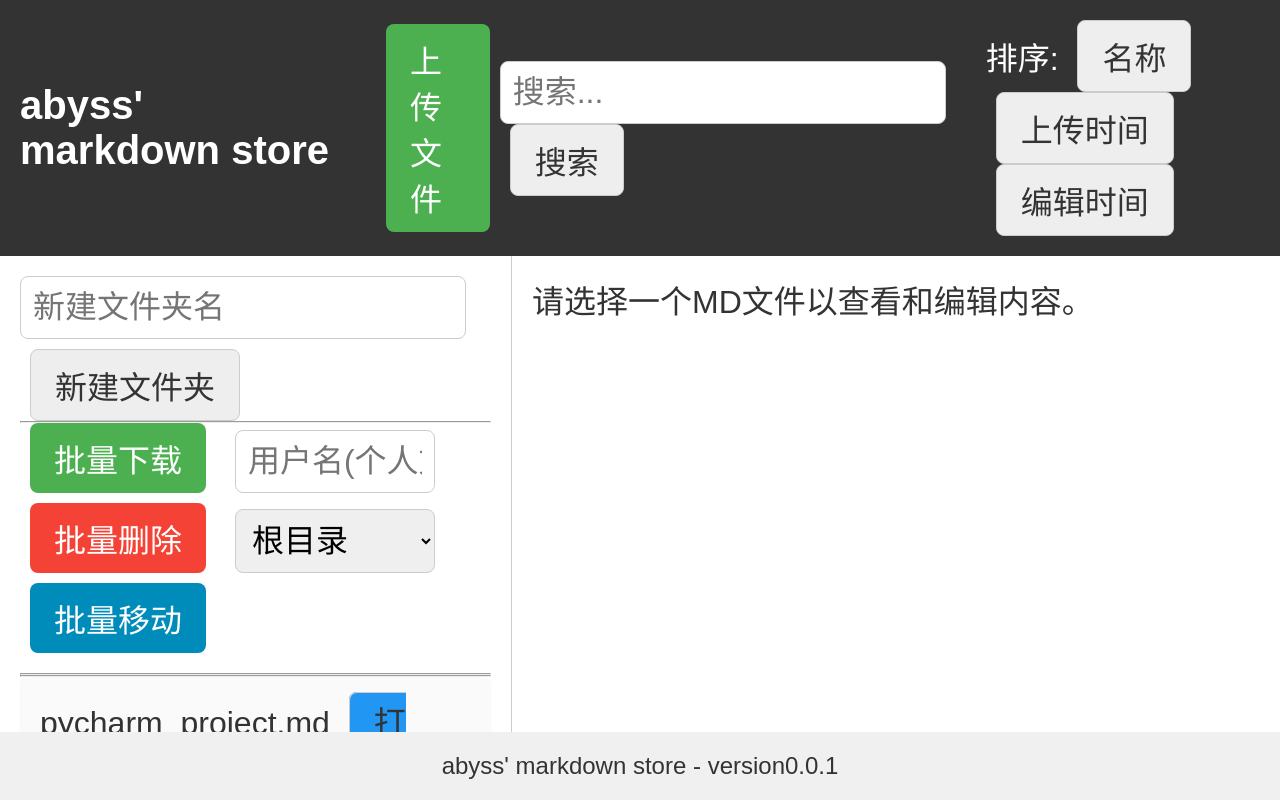
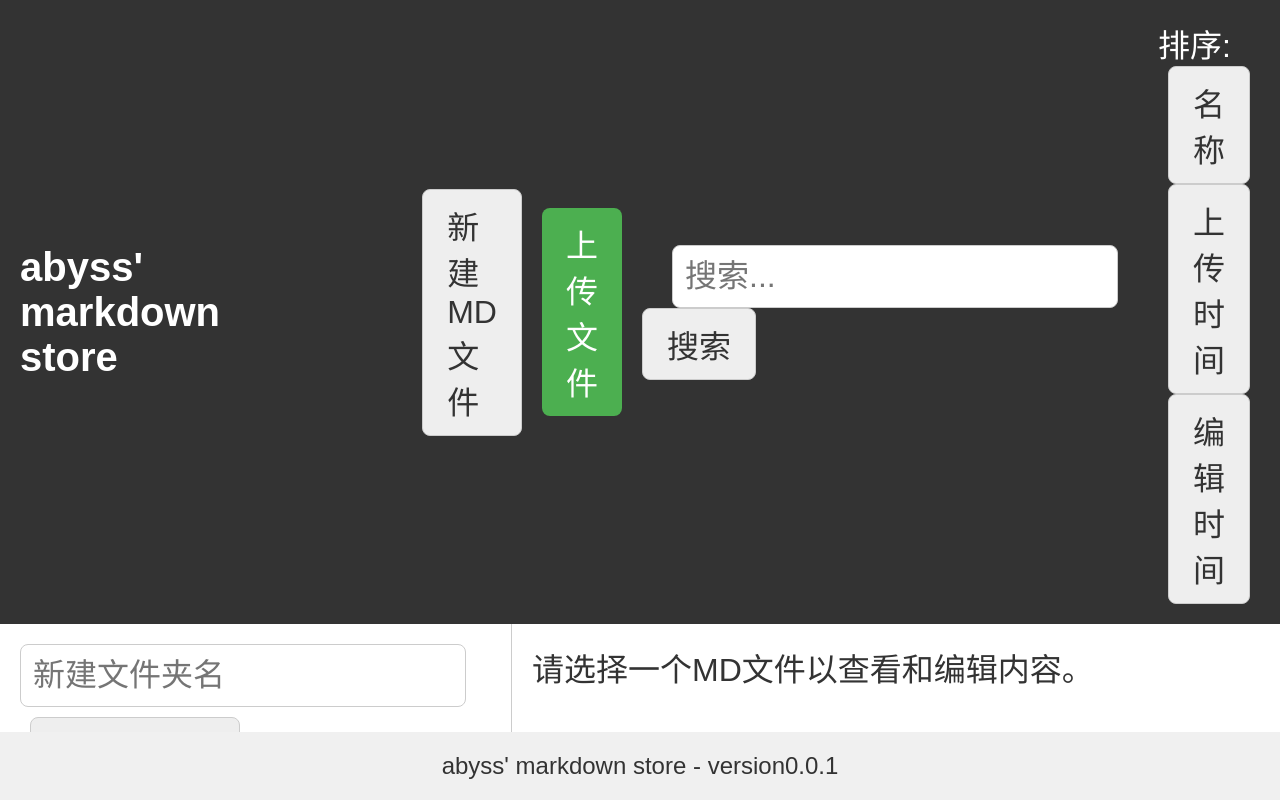
Before and after one commit to Abyss-hhy/abyss_md_moon, a Flask app: page / in a window 1280 px wide. Run offline with Flask 3, Linux system fonts and the light colour scheme.

Commit message:
0.4.1 可编辑可新建

```diff
--- a/app.py
+++ b/app.py
@@ -1,25 +1,25 @@
-from flask import Flask, render_template, request, redirect, url_for, send_file, flash
 import os
 import time
 import json
-from datetime import datetime
-import zipfile
-import io
 import re
 import shutil
 import markdown
+from datetime import datetime
+from flask import Flask, render_template, request, redirect, url_for, send_file, flash
 
 app = Flask(__name__)
-app.secret_key = 'some_secret_key'
+app.secret_key = 'some_secret_key'  # 用于flash消息，可自行修改
 
 BASE_DIR = os.path.dirname(os.path.abspath(__file__))
 UPLOAD_FOLDER = os.path.join(BASE_DIR, 'upload_folder')
 METADATA_FILE = os.path.join(BASE_DIR, 'metadata.json')
 
+# 确保 upload_folder 存在
 if not os.path.exists(UPLOAD_FOLDER):
     os.makedirs(UPLOAD_FOLDER)
 
 def load_metadata():
+    """加载 metadata.json 中的记录"""
     if os.path.exists(METADATA_FILE):
         with open(METADATA_FILE, 'r', encoding='utf-8') as f:
             data = json.load(f)
@@ -28,22 +28,31 @@ def load_metadata():
     return data
 
 def save_metadata(data):
+    """保存记录到 metadata.json"""
     with open(METADATA_FILE, 'w', encoding='utf-8') as f:
         json.dump(data, f, ensure_ascii=False, indent=4)
 
 def format_timestamp(ts):
+    """将时间戳转成年月日时分秒字符串"""
     return datetime.fromtimestamp(int(ts)).strftime('%Y-%m-%d %H:%M:%S')
 
 def is_valid_name(name):
-    # 不允许中文，仅限字母、数字、下划线、点和横杠
+    """
+    检验文件名中只允许: 字母、数字、下划线、点、横杠
+    不允许中文或其他特殊字符
+    """
     pattern = re.compile(r'^[A-Za-z0-9._-]+$')
     return bool(pattern.match(name))
 
 def list_all_dirs():
-    # 列出upload_folder内所有子目录，使用'/'表示根目录
+    """
+    遍历 upload_folder 下的所有子目录，使用 '/' 表示根目录
+    返回一个排序好的列表
+    """
     dir_set = set()
     for root, dirs, files in os.walk(UPLOAD_FOLDER):
         rel_path = os.path.relpath(root, UPLOAD_FOLDER)
+        # rel_path == '.' 表示 UPLOAD_FOLDER 本身
         if rel_path == '.':
             dir_set.add('/')
         else:
@@ -58,6 +67,9 @@ def list_all_dirs():
 
 @app.route('/')
 def index():
+    """
+    主页面
+    """
     current_dir = request.args.get('dir', '')
     sort_by = request.args.get('sort_by', 'name')
     sort_order = request.args.get('order', 'asc')
@@ -65,6 +77,7 @@ def index():
     selected = request.args.get('selected', '')
     auth_user = request.args.get('auth_user', '').strip()
 
+    # 确定浏览路径
     browse_path = os.path.join(UPLOAD_FOLDER, current_dir)
     if not os.path.exists(browse_path):
         browse_path = UPLOAD_FOLDER
@@ -72,16 +85,19 @@ def index():
 
     metadata = load_metadata()
     items = os.listdir(browse_path)
+
     folders = []
     files = []
     for item in items:
         full_path = os.path.join(browse_path, item)
         if os.path.isdir(full_path):
+            # 文件夹
             if search_keyword:
                 if search_keyword.lower() not in item.lower():
                     continue
             folders.append(item)
         else:
+            # 只处理 .md 文件
             if item.lower().endswith('.md'):
                 file_meta = metadata.get(item, {})
                 original_name = file_meta.get('original_name', item)
@@ -101,6 +117,7 @@ def index():
                     'owner': owner
                 })
 
+    # 根据 sort_by 对 files 排序
     def sort_key(f):
         if sort_by == 'name':
             return f['original_name'].lower()
@@ -113,26 +130,32 @@ def index():
 
     files = sorted(files, key=sort_key, reverse=(sort_order == 'desc'))
 
+    # 确定 parent_dir
     parent_dir = ''
     if current_dir:
         parts = current_dir.strip('/').split('/')
         parent_dir = '/'.join(parts[:-1])
 
     selected_file_content = ''
+    selected_file_html = ''
     selected_file_owner = 'shared'
     selected_file_original_name = ''
     need_auth_to_view = False
-    selected_file_html = ''
-    if selected:
+    # 是否新建文件
+    is_new_file = (selected == '__new__')
+
+    # 处理已有文件选中情况
+    if selected and not is_new_file:
         selected_file_info = next((f for f in files if f['name'] == selected), None)
         if selected_file_info:
             selected_full_path = os.path.join(browse_path, selected)
             selected_file_owner = selected_file_info['owner']
             selected_file_original_name = selected_file_info['original_name']
 
+            # 如果是个人文件，需要检查 auth_user
             if selected_file_owner != 'shared':
-                # 个人文件需用户名匹配
                 if auth_user == selected_file_owner:
+                    # 用户匹配
                     if os.path.exists(selected_full_path):
                         with open(selected_full_path, 'r', encoding='utf-8') as f:
                             selected_file_content = f.read()
@@ -140,11 +163,13 @@ def index():
                 else:
                     need_auth_to_view = True
             else:
+                # 共享文件
                 if os.path.exists(selected_full_path):
                     with open(selected_full_path, 'r', encoding='utf-8') as f:
                         selected_file_content = f.read()
                     selected_file_html = markdown.markdown(selected_file_content)
 
+    # 获取所有可供选择的目录列表
     all_dirs = list_all_dirs()
 
     return render_template('index.html',
@@ -157,19 +182,72 @@ def index():
                            search_keyword=search_keyword,
                            selected_file=selected,
                            selected_file_content=selected_file_content,
+                           selected_file_html=selected_file_html,
                            selected_file_owner=selected_file_owner,
                            selected_file_original_name=selected_file_original_name,
                            need_auth_to_view=need_auth_to_view,
                            all_dirs=all_dirs,
-                           selected_file_html=selected_file_html)
+                           is_new_file=is_new_file)
+
+@app.route('/create_new_file', methods=['POST'])
+def create_new_file():
+    """
+    在右侧面板新建 MD 文件的提交
+    """
+    current_dir = request.form.get('dir', '')
+    new_name = request.form.get('new_filename', '').strip()
+    owner_type = request.form.get('owner_type', 'shared')
+    owner_user = request.form.get('owner_user', '').strip()
+    content = request.form.get('content', '')
+
+    # 若没有 .md 后缀则自动补上
+    if not new_name.lower().endswith('.md'):
+        new_name += '.md'
+
+    # 检验文件名有效性
+    if not is_valid_name(new_name.replace('.md','')):
+        flash("文件名不合法，只能包含字母、数字、下划线、点和横杠")
+        return redirect(url_for('index', dir=current_dir, selected='__new__'))
+
+    browse_path = os.path.join(UPLOAD_FOLDER, current_dir)
+    file_path = os.path.join(browse_path, new_name)
+
+    # 检查是否重名
+    if os.path.exists(file_path):
+        flash("已存在同名文件，无法新建")
+        return redirect(url_for('index', dir=current_dir, selected='__new__'))
+
+    # 创建新文件
+    with open(file_path, 'w', encoding='utf-8') as f:
+        f.write(content)
+
+    # 更新 metadata
+    ts = str(int(time.time()))
+    metadata = load_metadata()
+    metadata[new_name] = {
+        "original_name": new_name,
+        "upload_time": ts,
+        "edit_time": ts,
+        "owner": owner_user if owner_type == 'personal' and owner_user else 'shared'
+    }
+    save_metadata(metadata)
+
+    flash("新建文件成功")
+    return redirect(url_for('index', dir=current_dir, selected=new_name))
 
 @app.route('/upload')
 def upload_page():
+    """
+    上传文件页面
+    """
     current_dir = request.args.get('dir', '')
     return render_template('upload.html', current_dir=current_dir)
 
 @app.route('/upload_file', methods=['POST'])
 def upload_file():
+    """
+    处理用户上传 .md 文件
+    """
     current_dir = request.form.get('dir', '')
     browse_path = os.path.join(UPLOAD_FOLDER, current_dir)
 
@@ -199,6 +277,9 @@ def upload_file():
 
 @app.route('/download/<path:filepath>')
 def download_file(filepath):
+    """
+    下载单个文件
+    """
     full_path = os.path.join(UPLOAD_FOLDER, filepath)
     if os.path.exists(full_path):
         return send_file(full_path, download_name='selected_files.zip', as_attachment=True)
@@ -208,6 +289,9 @@ def download_file(filepath):
 
 @app.route('/download_selected', methods=['POST'])
 def download_selected():
+    """
+    批量下载所选 md 文件
+    """
     selected_files = request.form.getlist('selected_files')
     dir_path = request.form.get('dir', '')
 
@@ -226,6 +310,9 @@ def download_selected():
 
 @app.route('/delete_selected', methods=['POST'])
 def delete_selected():
+    """
+    批量删除文件或文件夹
+    """
     selected_files = request.form.getlist('selected_files')
     dir_path = request.form.get('dir', '')
     owner_user = request.form.get('owner_user', '').strip()
@@ -238,12 +325,14 @@ def delete_selected():
     for name in selected_files:
         target_path = os.path.join(UPLOAD_FOLDER, dir_path, name)
         if os.path.isdir(target_path):
+            # 删除文件夹
             if os.path.exists(target_path):
                 shutil.rmtree(target_path)
                 flash(f"文件夹 '{name}' 已删除。")
             else:
                 flash(f"文件夹 '{name}' 不存在或无法删除。")
         else:
+            # 删除文件
             file_meta = metadata.get(name, {})
             file_owner = file_meta.get('owner', 'shared')
             if file_owner != 'shared' and owner_user != file_owner:
@@ -262,6 +351,9 @@ def delete_selected():
 
 @app.route('/move_selected', methods=['POST'])
 def move_selected():
+    """
+    批量移动文件或文件夹到指定目标目录
+    """
     selected_files = request.form.getlist('selected_files')
     target_dir = request.form.get('target_dir', None)
     current_dir = request.form.get('dir', '').strip()
@@ -287,9 +379,11 @@ def move_selected():
             continue
 
         if os.path.isdir(source_path):
+            # 文件夹视为共享
             shutil.move(source_path, dest_path)
             flash(f"文件夹 '{name}' 已移动到 '{'根目录' if target_dir == '/' else target_dir}'。")
         else:
+            # 文件
             if name not in metadata:
                 flash(f"元数据中未找到文件 '{name}'，无法移动。")
                 continue
@@ -310,6 +404,9 @@ def move_selected():
 
 @app.route('/update_file', methods=['POST'])
 def update_file():
+    """
+    更新已有 MD 文件内容
+    """
     current_dir = request.form.get('dir', '')
     filename = request.form.get('filename', '')
     owner_user_input = request.form.get('owner_user', '').strip()
@@ -326,11 +423,13 @@ def update_file():
     file_meta = metadata.get(filename, {})
     file_owner = file_meta.get('owner', 'shared')
 
+    # 若为个人文件，需用户名匹配
     if file_owner != 'shared':
         if owner_user_input != file_owner:
             flash("用户名不匹配，无权编辑此文件")
             return redirect(url_for('index', dir=current_dir, selected=filename))
 
+    # 写入新内容
     with open(full_path, 'w', encoding='utf-8') as f:
         f.write(new_content)
 
@@ -343,14 +442,19 @@ def update_file():
 
 @app.route('/delete_item/<path:filepath>', methods=['POST'])
 def delete_item(filepath):
+    """
+    单个文件或文件夹的删除
+    """
     full_path = os.path.join(UPLOAD_FOLDER, filepath)
     if os.path.isdir(full_path):
+        # 文件夹
         if os.path.exists(full_path):
             shutil.rmtree(full_path)
             flash(f"文件夹 '{os.path.basename(filepath)}' 已删除。")
         else:
             flash("文件夹不存在或无法删除")
     else:
+        # 文件
         metadata = load_metadata()
         file_meta = metadata.get(os.path.basename(filepath), {})
         file_owner = file_meta.get('owner', 'shared')
@@ -372,6 +476,9 @@ def delete_item(filepath):
 
 @app.route('/mkdir', methods=['POST'])
 def mkdir():
+    """
+    新建文件夹
+    """
     current_dir = request.form.get('dir', '')
     folder_name = request.form.get('folder_name', '').strip()
     if folder_name:
@@ -382,14 +489,21 @@ def mkdir():
 
 @app.route('/rename_item', methods=['POST'])
 def rename_item():
+    """
+    重命名文件或文件夹
+    """
     current_dir = request.form.get('dir', '')
     old_name = request.form.get('old_name', '').strip()
     new_name = request.form.get('new_name', '').strip()
     item_type = request.form.get('type', '')
 
-    if not is_valid_name(new_name):
-        flash("新名称不合法，只能包含字母、数字、下划线、点和横杠。")
+    # 对文件名进行基本校验
+    if not is_valid_name(new_name.replace('.md','')) and item_type=='file':
+        flash("文件名不合法，只能包含字母、数字、下划线、点和横杠。")
         return redirect(url_for('index', dir=current_dir))
+
+    if item_type == 'file' and not new_name.lower().endswith('.md'):
+        new_name += '.md'
 
     old_path = os.path.join(UPLOAD_FOLDER, current_dir, old_name)
     new_path = os.path.join(UPLOAD_FOLDER, current_dir, new_name)
@@ -403,6 +517,7 @@ def rename_item():
         return redirect(url_for('index', dir=current_dir))
 
     if item_type == 'file':
+        # 文件
         metadata = load_metadata()
         if old_name not in metadata:
             flash("元数据中未找到此文件。")
@@ -416,6 +531,7 @@ def rename_item():
         save_metadata(metadata)
         flash("文件重命名成功。")
     elif item_type == 'folder':
+        # 文件夹
         os.rename(old_path, new_path)
         flash("文件夹重命名成功。")
     else:
--- a/static/style.css
+++ b/static/style.css
@@ -16,8 +16,10 @@ body, html {
 body {
     display: flex;
     flex-direction: column;
+    overflow: hidden; /* 不让body出现滚动条 */
 }
 
+/* Header + Footer固定，middle main区域固定高度 */
 .header {
     background: #333;
     color: #fff;
@@ -30,14 +32,16 @@ body {
 .header .logo {
     font-size: 40px;
     font-weight: bold;
-    margin-right: 40px;
+    margin-right: 20px;
 }
 
 .header .controls {
     display: flex;
     align-items: center;
     width: 100%;
-    justify-content: space-between;
+    /* 关键：右移一些 */
+    margin-left: 80px;
+    justify-content: flex-start;
 }
 
 .search-container input {
@@ -45,6 +49,7 @@ body {
     border-radius: 8px;
     border: 1px solid #ccc;
     font-size: 32px;
+    margin-left: 40px;
 }
 
 .sort-container {
--- a/templates/index.html
+++ b/templates/index.html
@@ -26,6 +26,7 @@
         }
 
         function startEditing() {
+            // 旧文件编辑
             document.getElementById('edit_button').style.display = 'none';
             document.getElementById('edit_controls').style.display = 'inline-block';
             document.getElementById('edit_form').style.display = 'block';
@@ -42,11 +43,12 @@
         }
 
         document.addEventListener('DOMContentLoaded', function() {
-            // 点击文件条目选中/取消选中
+            // 点击文件行选中
             document.querySelectorAll('.file-item').forEach(function(item) {
                 item.addEventListener('click', function(e) {
-                    // 若点击open-button、rename-button或rename-form不选择
-                    if (e.target.closest('.rename-button') || e.target.closest('.rename-form') || e.target.closest('.open-button')) {
+                    if (e.target.closest('.rename-button')
+                     || e.target.closest('.rename-form')
+                     || e.target.closest('.open-button')) {
                         return;
                     }
                     item.classList.toggle('selected');
@@ -127,8 +129,12 @@
 <body>
 <div class="header">
     <div class="logo">abyss' markdown store</div>
-    <div class="controls">
+    <div class="controls" style="margin-left:80px;">
+        <!-- 新建MD文件按钮: selected=__new__，dir=? -->
+        <a href="?selected=__new__&dir={{ current_dir }}" class="btn">新建MD文件</a>
+        <!-- 上传文件按钮 -->
         <a href="{{ url_for('upload_page', dir=current_dir) }}" class="btn primary">上传文件</a>
+
         <div class="search-container">
             <input type="text" id="search_input" placeholder="搜索..." value="{{ search_keyword }}">
             <button class="btn" onclick="doSearch()">搜索</button>
@@ -141,7 +147,9 @@
         </div>
     </div>
 </div>
+
 <div class="main">
+    <!-- 左侧面板 -->
     <div class="left-panel">
         <div class="folder-nav">
             {% if current_dir != '' %}
@@ -240,6 +248,8 @@
             </ul>
         </div>
     </div>
+
+    <!-- 右侧面板 -->
     <div class="right-panel">
         {% with messages = get_flashed_messages() %}
           {% if messages %}
@@ -250,7 +260,29 @@
             </ul>
           {% endif %}
         {% endwith %}
-        {% if selected_file %}
+
+        {% if is_new_file %}
+            <!-- 新建文件表单（和已有文件编辑使用相同风格） -->
+            <div class="top-line">
+                <div class="file-title">新建MD文件</div>
+            </div>
+            <form method="post" action="{{ url_for('create_new_file') }}" id="new_file_form">
+                <input type="hidden" name="dir" value="{{ current_dir }}">
+                <p>文件名:</p>
+                <input type="text" name="new_filename" class="input-text short-input" placeholder="示例: test.md" required>
+                <div>
+                    <label><input type="radio" name="owner_type" value="shared" checked>共享文件</label>
+                    <label><input type="radio" name="owner_type" value="personal">个人文件</label>
+                    <br>
+                    <input type="text" name="owner_user" class="input-text short-input" placeholder="个人文件请填用户名(否则共享)">
+                </div>
+                <p>内容:</p>
+                <textarea name="content" class="textarea" style="height:400px;"></textarea>
+                <br>
+                <button type="submit" class="btn primary">保存</button>
+            </form>
+
+        {% elif selected_file %}
             <div class="top-line">
                 <div class="file-title">{{ selected_file_original_name }}</div>
                 <div class="file-actions">
@@ -264,7 +296,6 @@
                 </div>
             </div>
 
-            <div id="file_content_view">
             {% if need_auth_to_view %}
                 <p>这是个人文件，请输入用户名查看：</p>
                 <form method="get" action="">
@@ -277,10 +308,6 @@
                 <div class="md-content">
                     {{ selected_file_html|safe }}
                 </div>
-                {% endif %}
-            </div>
-
-            {% if not need_auth_to_view %}
                 <form method="post" action="{{ url_for('update_file') }}" id="edit_form" style="display:none;">
                     <input type="hidden" name="dir" value="{{ current_dir }}">
                     <input type="hidden" name="filename" value="{{ selected_file }}">
@@ -290,7 +317,7 @@
                     {% else %}
                         <input type="hidden" name="owner_user" value="shared">
                     {% endif %}
-                <textarea name="content" class="textarea">{{ selected_file_content }}</textarea>
+                    <textarea name="content" class="textarea" style="height:400px;">{{ selected_file_content }}</textarea>
                 </form>
             {% endif %}
         {% else %}
@@ -298,6 +325,7 @@
         {% endif %}
     </div>
 </div>
+
 <div class="footer">
     abyss' markdown store - version0.0.1
 </div>
```
Also changed, not shown: other parts of static/style.css (+13 -16 lines). Lines whose indentation alone changed are shown as unchanged.
